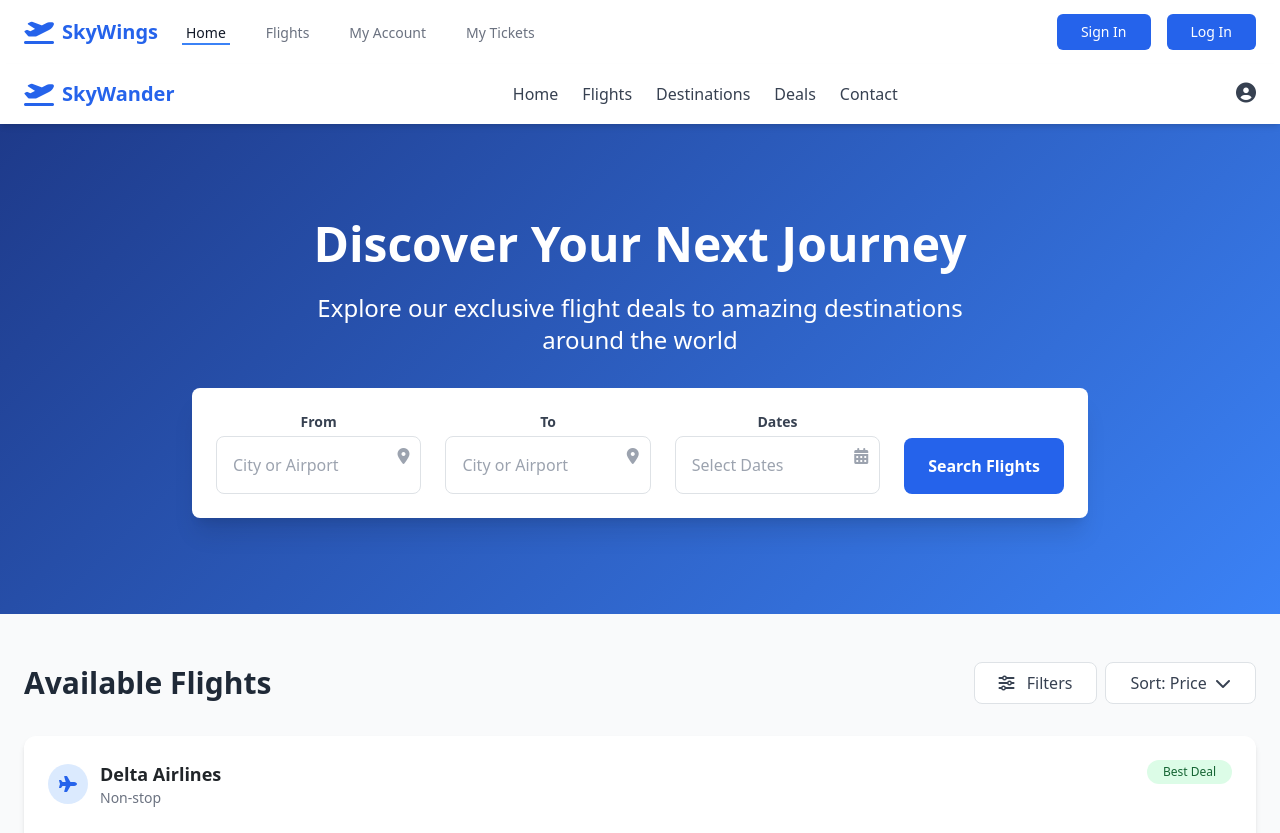
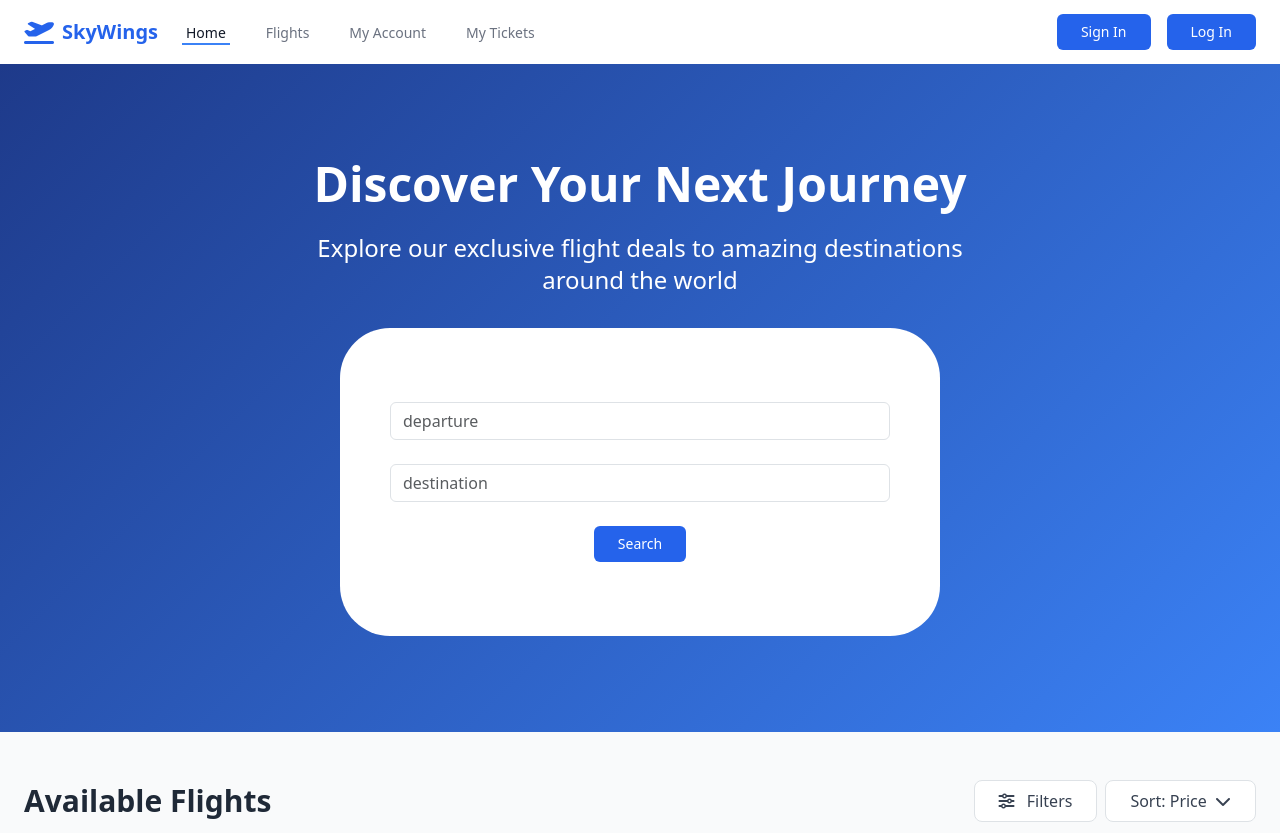
Before and after one commit to mmtshadow14/AirLine, a Django app: page /all_flight/ in a window 1280 px wide. Shown: the top 833 px of the page. Run offline with Django 5.2, Linux system fonts and the light colour scheme; some libraries are stand-ins or nearby versions.

Commit message:
nearly there

```diff
--- a/flights/forms.py
+++ b/flights/forms.py
@@ -3,7 +3,7 @@ from django import forms
 
 
 # flight filter form
-class flight_filter_form(forms.ModelForm):
+class flight_filter_form(forms.Form):
     """
     a form to get info from user to filter the flights for him
     """
--- a/flights/templates/flights/all_flights.html
+++ b/flights/templates/flights/all_flights.html
@@ -31,67 +31,22 @@
     </style>
 </head>
 <body class="bg-gray-50 font-sans">
-    <!-- Navigation -->
-    <nav class="bg-white shadow-md sticky top-0 z-50">
-        <div class="container mx-auto px-4 py-3 flex justify-between items-center">
-            <div class="flex items-center space-x-2">
-                <i class="fas fa-plane-departure text-blue-600 text-2xl"></i>
-                <span class="text-xl font-bold text-blue-600">SkyWander</span>
-            </div>
-            <div class="hidden md:flex space-x-6">
-                <a href="#" class="text-gray-700 hover:text-blue-600 font-medium">Home</a>
-                <a href="#" class="text-gray-700 hover:text-blue-600 font-medium">Flights</a>
-                <a href="#" class="text-gray-700 hover:text-blue-600 font-medium">Destinations</a>
-                <a href="#" class="text-gray-700 hover:text-blue-600 font-medium">Deals</a>
-                <a href="#" class="text-gray-700 hover:text-blue-600 font-medium">Contact</a>
-            </div>
-            <div class="flex items-center space-x-4">
-                <button class="hidden md:block text-gray-700 hover:text-blue-600">
-                    <i class="fas fa-user-circle text-xl"></i>
-                </button>
-                <button class="md:hidden text-gray-700">
-                    <i class="fas fa-bars text-xl"></i>
-                </button>
-            </div>
-        </div>
-    </nav>
 
     <!-- Hero Section -->
     <section class="hero-gradient text-white py-16 md:py-24">
         <div class="container mx-auto px-4 text-center">
             <h1 class="text-4xl md:text-5xl font-bold mb-4">Discover Your Next Journey</h1>
             <p class="text-xl md:text-2xl mb-8 max-w-2xl mx-auto">Explore our exclusive flight deals to amazing destinations around the world</p>
-
-            <div class="bg-white rounded-lg shadow-xl p-4 max-w-4xl mx-auto">
-                <div class="flex flex-col md:flex-row gap-4">
-                    <div class="flex-1">
-                        <label class="block text-gray-700 text-sm font-bold mb-1">From</label>
-                        <div class="relative">
-                            <input type="text" placeholder="City or Airport" class="w-full p-3 border border-gray-300 rounded-lg focus:outline-none focus:ring-2 focus:ring-blue-500">
-                            <i class="fas fa-map-marker-alt absolute right-3 top-3 text-gray-400"></i>
-                        </div>
-                    </div>
-                    <div class="flex-1">
-                        <label class="block text-gray-700 text-sm font-bold mb-1">To</label>
-                        <div class="relative">
-                            <input type="text" placeholder="City or Airport" class="w-full p-3 border border-gray-300 rounded-lg focus:outline-none focus:ring-2 focus:ring-blue-500">
-                            <i class="fas fa-map-marker-alt absolute right-3 top-3 text-gray-400"></i>
-                        </div>
-                    </div>
-                    <div class="flex-1">
-                        <label class="block text-gray-700 text-sm font-bold mb-1">Dates</label>
-                        <div class="relative">
-                            <input type="text" placeholder="Select Dates" class="w-full p-3 border border-gray-300 rounded-lg focus:outline-none focus:ring-2 focus:ring-blue-500">
-                            <i class="fas fa-calendar-alt absolute right-3 top-3 text-gray-400"></i>
-                        </div>
-                    </div>
-                    <div class="flex items-end">
-                        <button class="bg-blue-600 hover:bg-blue-700 text-white font-bold py-3 px-6 rounded-lg transition duration-300 w-full">
-                            Search Flights
-                        </button>
-                    </div>
+            <center>
+                <div style="background-color: white; width: 600px; padding: 50px; border-radius: 50px;">
+                    <form method="post" action="" style="max-width: 500px;">
+                        {% csrf_token %}
+                        {{ form.as_p }}
+                        <br/>
+                        <input type="submit" value="Search" class="bg-blue-600 hover:bg-blue-700 text-white px-4 py-2 rounded-md text-sm font-medium">
+                    </form><br/>
                 </div>
-            </div>
+            </center>
         </div>
     </section>
 
--- a/flights/views.py
+++ b/flights/views.py
@@ -42,6 +42,7 @@ class book_flight(LoginRequiredMixin, View):
     """
     a view to book a flight if the user have enough money in his wallet
     """
+
     def get(self, request, flight_id):
         flight = get_object_or_404(Flights, flight_id=flight_id)
         user = request.user
@@ -89,6 +90,7 @@ class all_flight(View):
             messages.warning(request, 'we don\'t have any flights to fit your conditions.')
             return redirect('all_flights')
         return render(request, self.template_name, {'flights': flights, 'form': form})
+
     def post(self, request, flight_dep=None, flight_des=None):
         form = self.form_class(request.POST)
         if form.is_valid():
```
Also changed, not shown: db.sqlite3.
